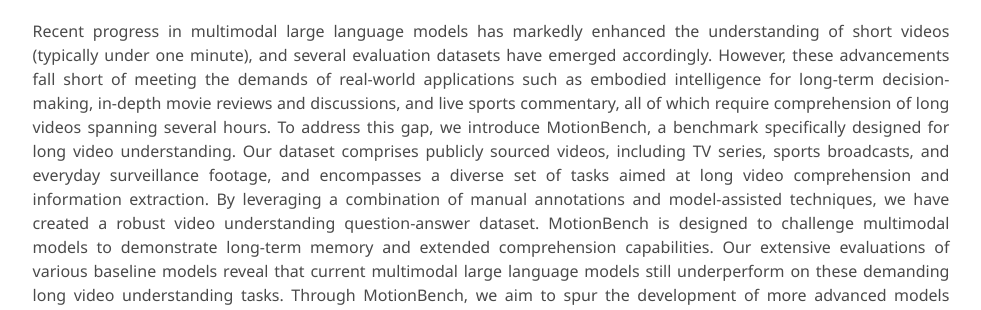
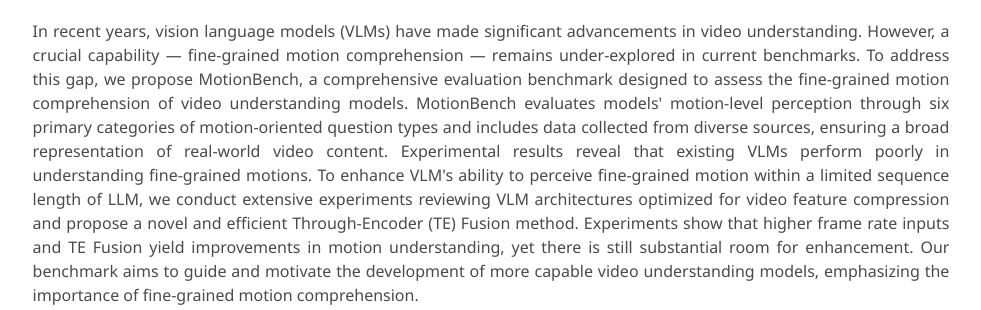
Before and after one commit to Motion-Bench/motion-bench.github.io, a plain HTML site: page index.html in a window 1280 px wide. Shown: the part 488-798 px from the top of the page, without its empty margins (149-1130 px from the left). Drawn offline with nearby package versions, Linux system fonts and the light colour scheme; some icons are missing; a web font is replaced by a local one.

Commit message:
update abs

```diff
--- a/index.html
+++ b/index.html
@@ -85,7 +85,8 @@
 
                     <div class="is-size-5 publication-authors" , style="width: 80%; margin: 20px auto;" ,>
 
-                        <span class="author-block" , style="font-size:24px"><a href="https://github.com/THUDM/MotionBench">MotionBench Team</a></span>
+                        <span class="author-block" , style="font-size:24px"><a
+                                href="https://github.com/THUDM/MotionBench">MotionBench Team</a></span>
 
                     </div>
 
@@ -161,22 +162,18 @@
             <div class="column is-four-fifths">
                 <h2 class="title is-3">Introduction</h2>
                 <div class="content has-text-justified">
-                    Recent progress in multimodal large language models has markedly enhanced the understanding of short
-                    videos (typically under one minute), and several evaluation datasets have emerged accordingly.
-                    However, these advancements fall short of meeting the demands of real-world applications such as
-                    embodied intelligence for long-term decision-making, in-depth movie reviews and discussions, and
-                    live sports commentary, all of which require comprehension of long videos spanning several hours. To
-                    address this gap, we introduce MotionBench, a benchmark specifically designed for long video
-                    understanding. Our dataset comprises publicly sourced videos, including TV series, sports
-                    broadcasts, and everyday surveillance footage, and encompasses a diverse set of tasks aimed at long
-                    video comprehension and information extraction. By leveraging a combination of manual annotations
-                    and model-assisted techniques, we have created a robust video understanding question-answer dataset.
-                    MotionBench is designed to challenge multimodal models to demonstrate long-term memory and extended
-                    comprehension capabilities. Our extensive evaluations of various baseline models reveal that current
-                    multimodal large language models still underperform on these demanding long video understanding
-                    tasks. Through MotionBench, we aim to spur the development of more advanced models capable of tackling
-                    the
-                    complexities of long video comprehension.
+                    In recent years, vision language models (VLMs) have made significant advancements in video
+                    understanding. However, a crucial capability — fine-grained motion comprehension — remains
+                    under-explored in current benchmarks. To address this gap, we propose MotionBench, a comprehensive
+                    evaluation benchmark designed to assess the fine-grained motion comprehension of video understanding
+                    models. MotionBench evaluates models' motion-level perception through six primary categories of
+                    motion-oriented question types and includes data collected from diverse sources, ensuring a broad
+                    representation of real-world video content. Experimental results reveal that existing VLMs perform poorly in understanding fine-grained motions.
+                    To enhance VLM's ability to perceive fine-grained motion within a limited sequence length of LLM, we
+                    conduct extensive experiments reviewing VLM architectures optimized for video feature compression
+                    and propose a novel and efficient Through-Encoder (TE) Fusion method. Experiments show that higher frame rate inputs and TE Fusion yield improvements in motion
+                    understanding, yet there is still substantial room for enhancement. Our benchmark aims to guide and motivate the development of more capable video understanding models,
+                    emphasizing the importance of fine-grained motion comprehension.
                 </div>
             </div>
         </div>
@@ -344,7 +341,8 @@
                                     href="https://github.com/Oryx-mllm/Oryx"
                                     class="ext-link"
                                     style="font-size: 16px;">Oryx-34B
-                                <p style="font-size: 12px; margin-left: 5px; color: #858383;">Tsinghua University & Tencent & NTU</p>
+                                <p style="font-size: 12px; margin-left: 5px; color: #858383;">Tsinghua University &
+                                    Tencent & NTU</p>
                             </a></b></td>
                             <td style="vertical-align: middle;">64</td>
                             <td style="vertical-align: middle;">34B</td>
@@ -532,7 +530,8 @@
                     </table>
 
                     <p style="margin-top: -20px;">
-                        <strong style="color: #22a56e; font-size: 18px;">Green date</strong> indicates the newly added/updated models.
+                        <strong style="color: #22a56e; font-size: 18px;">Green date</strong> indicates the newly
+                        added/updated models.
                     </p>
 
                     <p style=" text-align: left;">
```
